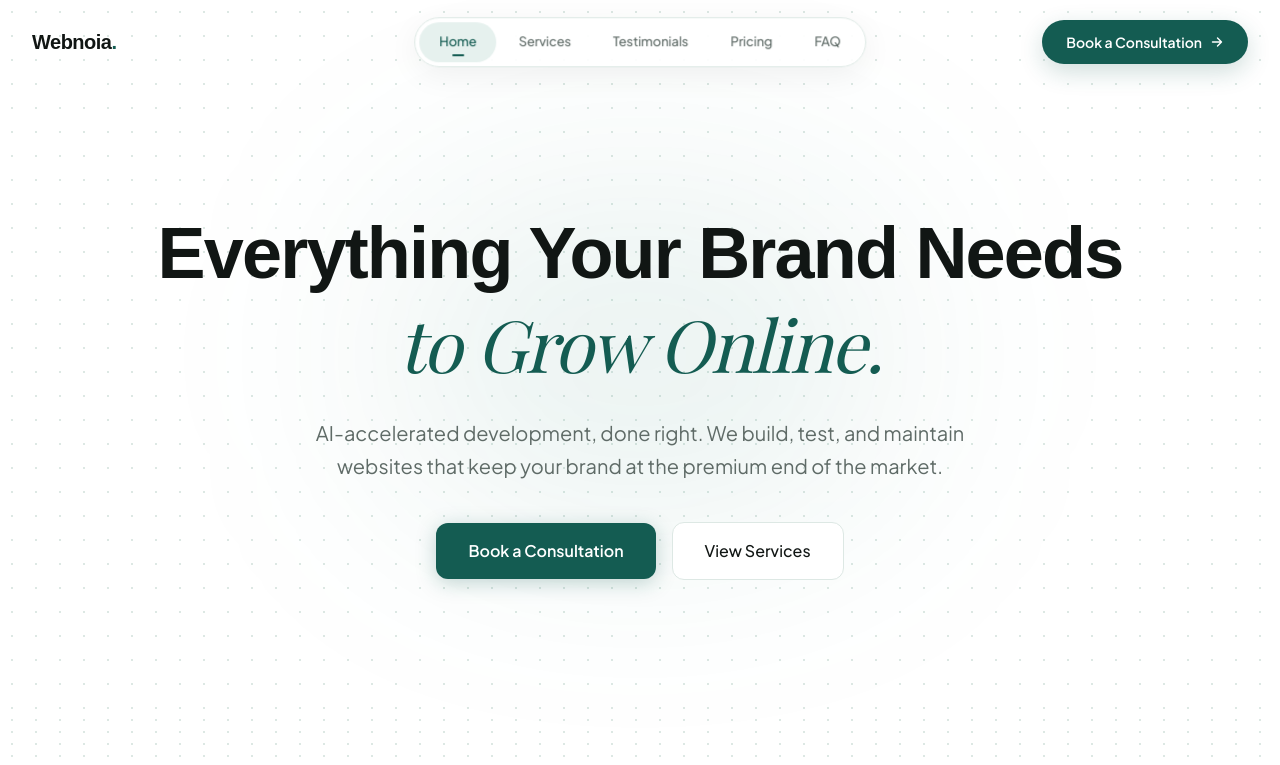
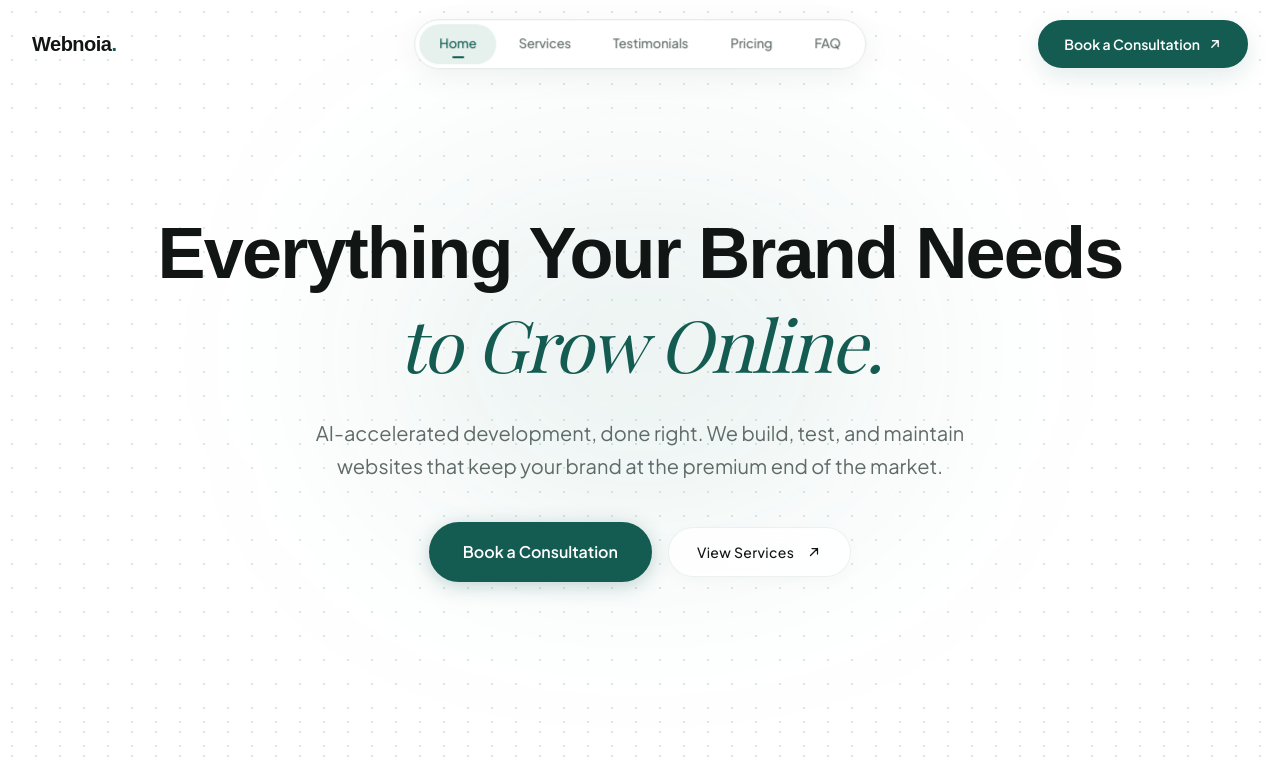
Before and after one commit to viveksonawale/webnoia, a Next.js app in the folder webnoia/: page / in a window 1280 px wide. Shown: the top 765 px of the page. Built offline with nearby package versions, Linux system fonts and the light colour scheme.

Commit message:
CTA animation update on navbar and hero

```diff
--- a/webnoia/app/components/Hero.tsx
+++ b/webnoia/app/components/Hero.tsx
@@ -80,15 +80,190 @@ export default function Hero({ className = "" }: HeroProps) {
       <div className="flex flex-col sm:flex-row items-center justify-center gap-4">
         <button
           onClick={() => handleScroll(HERO_COPY.primaryCta.href)}
-          className="bg-brand-jade hover:bg-brand-jade-hover text-brand-white px-8 py-4 rounded-xl font-semibold shadow-[0_4px_20px_0_rgba(20,92,82,0.25)] hover:shadow-[0_6px_24px_rgba(20,92,82,0.35)] transition-all duration-200 active:scale-[0.98] w-full sm:w-auto cursor-pointer"
+          className="
+    group
+    relative
+    isolate
+    flex
+    w-full
+    items-center
+    justify-center
+    gap-2
+    overflow-hidden
+    rounded-full
+    border-2
+    border-brand-jade
+    bg-brand-jade
+    px-8
+    py-4
+    font-semibold
+    text-brand-white
+    shadow-[0_4px_20px_0_rgba(20,92,82,0.25)]
+    transition-all
+    duration-300
+    ease-[cubic-bezier(0.22,1,0.36,1)]
+    hover:-translate-y-0.5
+    hover:border-brand-jade-hover
+    hover:bg-brand-jade-hover
+    hover:shadow-[0_8px_24px_rgba(20,92,82,0.30)]
+    active:translate-y-0
+    active:scale-[0.98]
+    sm:w-auto
+    cursor-pointer
+  "
         >
-          {HERO_COPY.primaryCta.label}
+          {/* Jade reveal */}
+          <span
+            className="
+      absolute
+      left-1/2
+      top-1/2
+      z-[-1]
+      aspect-square
+      w-5
+      -translate-x-1/2
+      -translate-y-1/2
+      scale-0
+      rounded-full
+      bg-brand-jade-hover
+      transition-transform
+      duration-300
+      ease-[cubic-bezier(0.22,1,0.36,1)]
+      group-hover:scale-[14]
+    "
+          />
+
+          <span className="relative z-10">
+            {HERO_COPY.primaryCta.label}
+          </span>
+
+          {/* <svg
+            width="16"
+            height="16"
+            viewBox="0 0 14 14"
+            fill="none"
+            className="
+      relative
+      z-10
+      transition-transform
+      duration-300
+      ease-[cubic-bezier(0.22,1,0.36,1)]
+      group-hover:translate-x-1
+    "
+          >
+            <path
+              d="M2.5 7H11.5M7.5 3L11.5 7L7.5 11"
+              stroke="currentColor"
+              strokeWidth="1.4"
+              strokeLinecap="round"
+              strokeLinejoin="round"
+            />
+          </svg> */}
         </button>
         <button
           onClick={() => handleScroll(HERO_COPY.secondaryCta.href)}
-          className="border border-brand-border bg-brand-white text-ink-primary px-8 py-4 rounded-xl font-medium hover:border-brand-jade hover:text-brand-jade transition-all duration-200 w-full sm:w-auto hover:bg-jade-whisper cursor-pointer"
+          className="
+    group
+    relative
+    inline-flex
+    w-full
+    items-center
+    justify-center
+    gap-3
+    overflow-hidden
+    rounded-full
+    border
+    border-brand-border/60
+    bg-brand-white/80
+    px-7
+    py-3.5
+    font-medium
+    text-sm
+    tracking-wide
+    text-ink-primary
+    shadow-[0_4px_20px_-2px_rgba(0,0,0,0.03)]
+    backdrop-blur-md
+    transition-all
+    duration-500
+    ease-out
+    hover:-translate-y-0.5
+    hover:border-brand-jade/40
+    hover:bg-brand-white
+    hover:shadow-[0_12px_32px_-8px_rgba(20,92,82,0.15)]
+    active:translate-y-0
+    active:scale-[0.98]
+    sm:w-auto
+    cursor-pointer
+  "
         >
-          {HERO_COPY.secondaryCta.label}
+          {/* Ambient Jade Glow Halo */}
+          <div
+            className="
+      pointer-events-none
+      absolute
+      -inset-px
+      rounded-full
+      opacity-0
+      bg-gradient-to-r
+      from-brand-jade/20
+      via-transparent
+      to-brand-jade/20
+      blur-md
+      transition-opacity
+      duration-500
+      group-hover:opacity-100
+    "
+          />
+
+          {/* Premium Shimmer/Light Sweep Effect */}
+          <div
+            className="
+      pointer-events-none
+      absolute
+      inset-0
+      -translate-x-full
+      bg-gradient-to-r
+      from-transparent
+      via-brand-white/60
+      to-transparent
+      transition-transform
+      duration-1000
+      ease-out
+      group-hover:translate-x-full
+    "
+          />
+
+          {/* Button Text */}
+          <span className="relative z-10 transition-colors duration-300 group-hover:text-brand-jade">
+            {HERO_COPY.secondaryCta.label}
+          </span>
+
+          {/* Sleek Minimal Arrow */}
+          <div className="relative z-10 flex h-4 w-4 items-center justify-center overflow-hidden">
+            <svg
+              width="12"
+              height="12"
+              viewBox="0 0 12 12"
+              fill="none"
+              className="
+        transform
+        transition-transform
+        duration-300
+        ease-out
+        group-hover:translate-x-0.5
+        group-hover:-translate-y-0.5
+      "
+            >
+              <path
+                d="M2.5 9.5L9.5 2.5M9.5 2.5H4M9.5 2.5V8"
+                stroke="currentColor"
+                strokeWidth="1.25"
+                strokeLinecap="round"
+                strokeLinejoin="round"
+                className="transition-colors duration-300 group-hover:stroke-brand-jade"
+              />
+            </svg>
+          </div>
         </button>
       </div>
     </section>
--- a/webnoia/app/components/Navbar.tsx
+++ b/webnoia/app/components/Navbar.tsx
@@ -84,8 +84,7 @@ export default function Navbar() {
             transition-all
             duration-700
             ease-[cubic-bezier(0.16,1,0.3,1)]
-            ${
-              mounted
+            ${mounted
               ? "translate-y-0 opacity-100"
               : "-translate-y-3 opacity-0"
             }
@@ -135,8 +134,7 @@ export default function Navbar() {
             transition-all
             duration-800
             ease-[cubic-bezier(0.16,1,0.3,1)]
-            ${
-              mounted
+            ${mounted
               ? "opacity-100"
               : "translate-y-[-12px] opacity-0"
             }
@@ -178,8 +176,7 @@ export default function Navbar() {
                         transition-all
                         duration-300
                         ease-out
-                        ${
-                          isActive
+                        ${isActive
                           ? "text-brand-jade"
                           : "text-ink-secondary hover:-translate-y-[1px] hover:text-ink-primary"
                         }
@@ -199,8 +196,7 @@ export default function Navbar() {
                           bg-brand-jade
                           transition-all
                           duration-300
-                          ${
-                            isActive
+                          ${isActive
                             ? "w-3 opacity-100"
                             : "w-0 opacity-0 group-hover:w-2 group-hover:opacity-40"
                           }
@@ -218,8 +214,7 @@ export default function Navbar() {
                         bg-jade-light
                         transition-all
                         duration-300
-                        ${
-                          isActive
+                        ${isActive
                           ? "scale-100 opacity-100"
                           : "scale-95 opacity-0"
                         }
@@ -241,10 +236,10 @@ export default function Navbar() {
     pointer-events-auto
     md:block
     transition-all
-            duration-700
+    duration-
+    700
     ease-[cubic-bezier(0.16,1,0.3,1)]
-            ${
-              mounted
+    ${mounted
               ? "translate-y-0 opacity-100"
               : "-translate-y-3 opacity-0"
             }
@@ -255,41 +250,55 @@ export default function Navbar() {
             className="
       group
       relative
+      isolate
+      flex
+      items-center
+      justify-center
+      gap-2
       overflow-hidden
       rounded-full
+      border-2
+      border-brand-jade
       bg-brand-jade
       px-6
       py-3
       text-sm
       font-semibold
       text-brand-white
-              shadow-[0_8px_24px_rgba(20,92,82,0.20)]
+      shadow-[0_8px_24px_rgba(20,92,82,0.12)]
       transition-all
       duration-300
-              ease-out
+      ease-[cubic-bezier(0.22,1,0.36,1)]
       hover:-translate-y-0.5
-              hover:bg-brand-jade-hover
-              hover:shadow-[0_12px_30px_rgba(20,92,82,0.28)]
+      hover:text-brand-jade
+      hover:shadow-[0_14px_32px_rgba(20,92,82,0.22)]
       active:translate-y-0
     "
           >
-            {/* Subtle hover sweep */}
+            {/* Expanding jade reveal */}
             <span
               className="
         absolute
-                inset-y-0
-                -left-1/2
-                w-1/3
-                rotate-12
-                bg-brand-white/10
-                transition-all
+        left-1/2
+        top-1/2
+        z-[-1]
+        aspect-square
+        w-4
+        -translate-x-1/2
+        -translate-y-1/2
+        scale-0
+        rounded-full
+        bg-brand-white
+        transition-transform
         duration-700
-                group-hover:left-[120%]
+        ease-[cubic-bezier(0.16,1,0.3,1)]
+        group-hover:scale-[18]
       "
             />
 
-            <span className="relative flex items-center gap-2">
+            <span className="relative z-10">
               Book a Consultation
+            </span>
 
             <svg
               width="14"
@@ -297,9 +306,14 @@ export default function Navbar() {
               viewBox="0 0 14 14"
               fill="none"
               className="
-                  transition-transform
-                  duration-300
-                  group-hover:translate-x-0.5
+        relative
+        z-10
+        rotate-[-45deg]
+        transition-all
+        duration-500
+        ease-[cubic-bezier(0.22,1,0.36,1)]
+        group-hover:translate-x-1
+        group-hover:rotate-0
       "
             >
               <path
@@ -310,7 +324,6 @@ export default function Navbar() {
                 strokeLinejoin="round"
               />
             </svg>
-            </span>
           </button>
         </div>
 
@@ -324,8 +337,7 @@ export default function Navbar() {
             transition-all
             duration-700
             ease-[cubic-bezier(0.16,1,0.3,1)]
-            ${
-              mounted
+            ${mounted
               ? "translate-y-0 opacity-100"
               : "-translate-y-3 opacity-0"
             }
@@ -361,8 +373,7 @@ export default function Navbar() {
                   bg-ink-primary
                   transition-all
                   duration-300
-                  ${
-                    mobileOpen
+                  ${mobileOpen
                     ? "translate-y-[6.5px] rotate-45"
                     : ""
                   }
@@ -389,8 +400,7 @@ export default function Navbar() {
                   bg-ink-primary
                   transition-all
                   duration-300
-                  ${
-                    mobileOpen
+                  ${mobileOpen
                     ? "-translate-y-[6.5px] -rotate-45"
                     : ""
                   }
@@ -421,8 +431,7 @@ export default function Navbar() {
             duration-300
             ease-out
             md:hidden
-            ${
-              mobileOpen
+            ${mobileOpen
               ? "visible translate-y-0 scale-100 opacity-100"
               : "invisible -translate-y-2 scale-[0.98] opacity-0"
             }
@@ -448,8 +457,7 @@ export default function Navbar() {
                       font-medium
                       transition-all
                       duration-200
-                      ${
-                        isActive
+                      ${isActive
                         ? "bg-jade-light text-brand-jade"
                         : "text-ink-primary hover:bg-jade-whisper hover:text-brand-jade"
                       }
```
Lines whose indentation alone changed are shown as unchanged.
